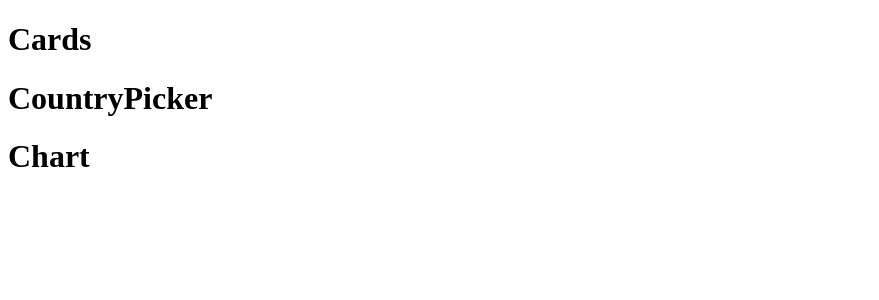
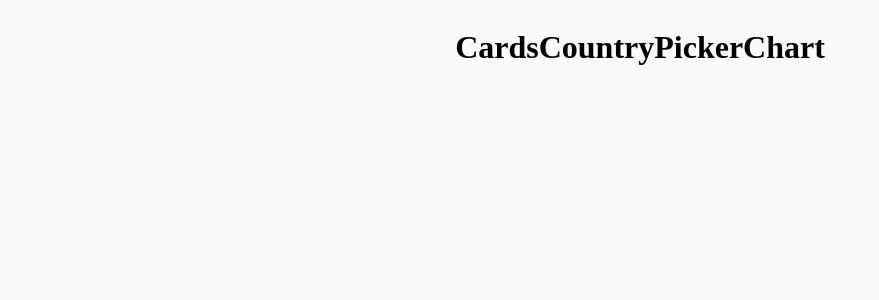
Before and after one commit to aliamk/covid_tracker_amcharts, a React (Create React App) app: page / in a window 1280 px wide. Shown: the top 300 px of the page, without its empty margins (0-879 px from the left). Built offline with nearby package versions, Linux system fonts and the light colour scheme.

Commit message:
basic styles added by creatint an App.module.css file and importing it into App.js and applying it to the render div

```diff
--- a/src/App.js
+++ b/src/App.js
@@ -1,11 +1,11 @@
 import React from 'react';
 import { Cards, Chart, CountryPicker } from './components'
-
+import styles from './App.module.css'
 
 class App extends React.Component {
   render() {
     return (
-      <div>
+      <div className={styles.container}>
         <Cards />
         <CountryPicker />
         <Chart />
--- /dev/null
+++ b/src/App.module.css
@@ -0,0 +1,9 @@
+body {
+    background-color: rgb(250, 250, 250);
+}
+
+.container {
+    display: flex;
+    align-items: center;
+    justify-content: center;
+}
```
